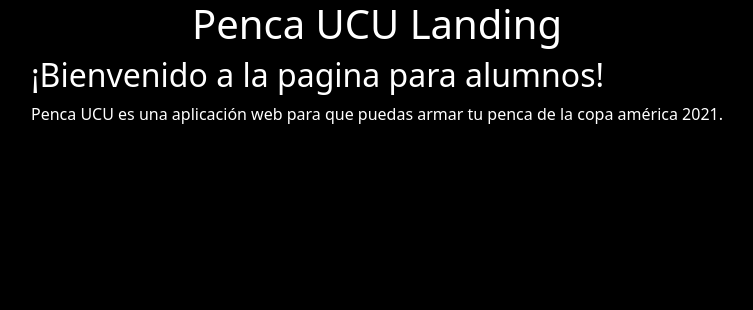
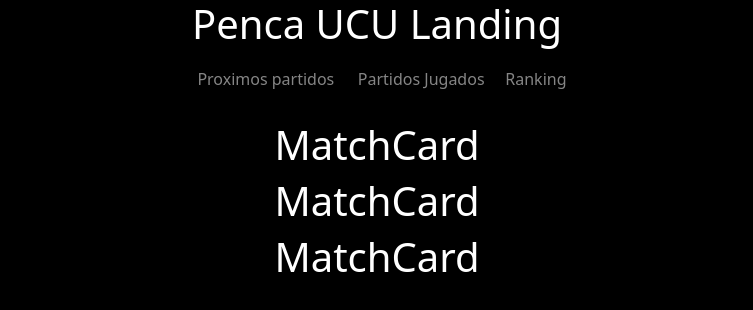
Before and after one commit to lukitas06/Penca_UCU, a Next.js app in the folder penca_ucu/: page /pages/home/student in a window 1280 px wide. Shown: the top 310 px of the page, without its empty margins (263-1016 px from the left). Built offline with nearby package versions, Linux system fonts and the light colour scheme.

Commit message:
match card creation

```diff
--- a/penca_ucu/app/api/teams/route.ts
+++ b/penca_ucu/app/api/teams/route.ts
@@ -6,19 +6,9 @@ export async function GET(req: NextRequest) {
     //call the provider or db to get the teams
 
     try {
-        const cookies = req.cookies;
-        const cookie = cookies.get('token') || "";
-
-        if (cookie !== "") {
-            const res = await getTeams();
-            return Response.json(res);
-        }
-        else {
-            return new Response(
-                JSON.stringify({ message: 'Unauthorized' }),
-                { status: 401 }
-            );
-        }
+        const res = await getTeams();
+        console.log("res api", res);
+        return new Response(JSON.stringify(res))
 
     } catch (err) {
         return new Response(
@@ -33,8 +23,8 @@ export async function POST() {
 }
 
 const getTeams = () => {
+    return new Promise((resolve, reject) => {
 
-    return new Promise((resolve, reject) => {
         connection.query('SELECT * FROM Equipo', (err, results) => {
             if (err) {
                 reject(err);
--- a/penca_ucu/app/globals.css
+++ b/penca_ucu/app/globals.css
@@ -44,7 +44,9 @@ a {
     align-items: center;
     background-color: inherit;
 }
-
+.matchCard-container{
+    margin-top: 20px;
+}
 @media (prefers-color-scheme: dark) {
     html {
         color-scheme: dark;
--- /dev/null
+++ b/penca_ucu/app/lib/match.ts
@@ -0,0 +1,13 @@
+
+
+export type matchResponse = {
+
+    id: string;
+    equipo1: string;
+    equipo2: string;
+    equipo1_goles: number;
+    equipo2_goles: number;
+    etapa: string;
+    fecha: string;
+    finalizado: boolean;
+}
--- a/penca_ucu/app/pages/home/student/page.tsx
+++ b/penca_ucu/app/pages/home/student/page.tsx
@@ -1,14 +1,58 @@
 'use server'
 
 import React from "react"
+import NavBar from "@//ui/components/NavBar"
+import MatchCard from "@//ui/components/MatchCard"
+import { matchResponse } from "@//lib/match"
 
 
 export default async function Landing() {
     return (
         <div>
-            <h1>Penca UCU Landing</h1>
-            <h2>¡Bienvenido a la pagina para alumnos!</h2>
-            <p>Penca UCU es una aplicación web para que puedas armar tu penca de la copa américa 2021.</p>
+            {/* Especie de header. Despues crear un componente para esto */}
+            <div id="primary-header">
+                <h1>Penca UCU Landing</h1>
+            </div>
+            <NavBar />
+            <div className="matchCard-container">
+                {mockMatches.map((match) =>
+                    <MatchCard matchInfo={match} />
+                )}
+
+            </div>
         </div>
     )
 }
+
+const mockMatches: matchResponse[] = [
+    {
+        id: "1",
+        equipo1: "Equipo 1",
+        equipo2: "Equipo 2",
+        equipo1_goles: 1,
+        equipo2_goles: 2,
+        etapa: "Grupos",
+        fecha: "01/01/2021",
+        finalizado: false
+    },
+    {
+        id: "2",
+        equipo1: "Equipo 3",
+        equipo2: "Equipo 4",
+        equipo1_goles: 2,
+        equipo2_goles: 2,
+        etapa: "Grupos",
+        fecha: "02/01/2021",
+        finalizado: true
+    },
+    {
+        id: "3",
+        equipo1: "Equipo 5",
+        equipo2: "Equipo 6",
+        equipo1_goles: 3,
+        equipo2_goles: 1,
+        etapa: "Grupos",
+        fecha: "03/01/2021",
+        finalizado: false
+    }
+]
--- a/penca_ucu/app/ui/components/LoginRegisterCard.tsx
+++ b/penca_ucu/app/ui/components/LoginRegisterCard.tsx
@@ -10,7 +10,8 @@ import { SignUpFormState, SignInFormState } from '../../lib/definitions';
 
 
 export default function LoginRegisterCard({ teams }: { teams: any; }) {
-
+    console.log("teams", teams)
+    console.log("teams lenght", teams.length)
     const router = useRouter();
     const divElementClassname = 'col-8 form-element-div';
 
--- /dev/null
+++ b/penca_ucu/app/ui/components/MatchCard.tsx
@@ -0,0 +1,7 @@
+'use client'
+
+export default function MatchCard({ matchInfo }: { matchInfo: any }) {
+    return (
+        <h1>MatchCard</h1>
+    )
+}
--- /dev/null
+++ b/penca_ucu/app/ui/components/NavBar.tsx
@@ -0,0 +1,35 @@
+'use client'
+
+import React from "react"
+import "../styles/NavBar.css"
+import { set } from "zod"
+
+export default function NavBar() {
+
+    const [view, setView] = React.useState("")
+
+    const handleClick = (viewParam: string) => {
+
+        setView(viewParam)
+
+
+    }
+
+    return (
+        <div className="col col-12 navBar-container">
+            <div className="row navBar-row" >
+                <div className={`col  navBar-column ${view == 'proximos' ? 'selected' : ''}`} >
+                    <button onClick={() => handleClick('proximos')} >Proximos partidos</button>
+                </div>
+                <div className={`col  navBar-column ${view == 'jugados' ? 'selected' : ''}`}>
+                    <button onClick={() => handleClick('jugados')} >Partidos Jugados</button>
+
+                </div>
+                <div className={`col  navBar-column ${view == 'ranking' ? 'selected' : ''}`}>
+                    <button onClick={() => handleClick('ranking')}>Ranking</button>
+
+                </div>
+            </div>
+        </div>
+    )
+}
--- /dev/null
+++ b/penca_ucu/app/ui/styles/NavBar.css
@@ -0,0 +1,51 @@
+
+.navBar-container{
+    display: flex;
+    justify-content: space-between;
+    align-items: center;
+    color: white;
+    width: 100%;
+    padding: 0 10px 0 10px;
+    height: 45px;
+    left: 0;
+    /* box-shadow: 0px 1px 1px rgba(255, 255, 255, 0.25); */
+
+}
+
+.navBar-row{
+    display: flex;
+    justify-content: space-between;
+    align-items: center;
+    width:inherit;
+    flex-wrap: nowrap;
+    margin: 0;
+}
+.navBar-column{
+    justify-content: space-between;
+    align-items: center;
+    width: 100%;
+    height: 100%;
+opacity: 0.9;
+}
+
+.navBar-column button{
+    margin: 0;
+    padding: 0;
+    display: flex;
+    justify-content: center;
+    align-items: center;
+    width: max-content;
+    background-color: inherit;
+    border: none;
+    border-radius: 5%;
+    padding: 5%;
+    color: rgba(255, 255, 255, 0.579);
+    height:100%;
+}
+
+.navBar-column button:hover{
+    background-color: inherit;
+}
+.selected{
+    border-bottom: 4px solid rgb(0, 130, 13);
+}
```
Also changed, not shown: penca_ucu/app/pages/login/page.tsx (+5 -7 lines), penca_ucu/app/services/auth.tsx (+19 -10 lines).
